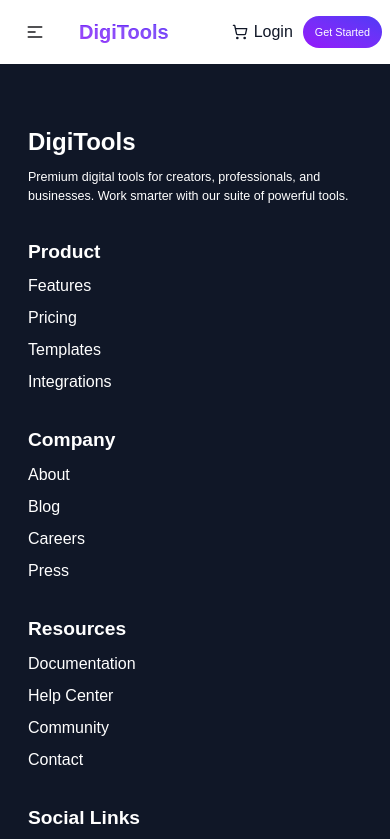
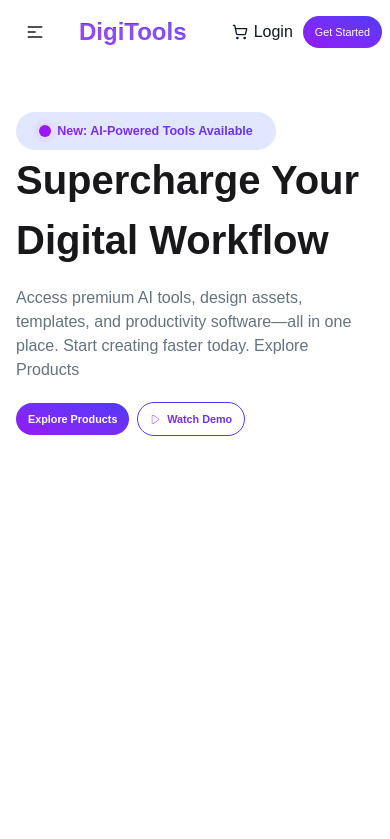
Before and after one commit to ShafayatSadid/B13-A6-code, a React (Vite) app: page / in a window 390 px wide. Shown: the top 839 px of the page. Built offline with nearby package versions, Linux system fonts and the light colour scheme.

Commit message:
Banner design done full responsive

```diff
--- a/src/App.jsx
+++ b/src/App.jsx
@@ -1,6 +1,7 @@
 import './App.css'
 import Footer from './components/footer/Footer'
 import NavBar from './components/header/navBar/NavBar'
+import Banner from './components/main/Banner'
 
 function App() {
 
@@ -11,10 +12,12 @@ function App() {
         <NavBar/>
       </header>
 
-      <main></main>
+      <main>
+        <Banner/>
+      </main>
 
       <footer>
-        <Footer/>
+        {/* <Footer/> */}
       </footer>
     </>
   )
--- a/src/components/header/navBar/NavBar.jsx
+++ b/src/components/header/navBar/NavBar.jsx
@@ -3,7 +3,7 @@ import { LuShoppingCart } from 'react-icons/lu';
 
 const NavBar = () => {
     return (
-        <div className="navbar bg-base-100 md:w-11/12 mx-auto">
+        <div className="navbar bg-base-100 md:w-11/12 mx-auto lg:mt-4">
             <div className="navbar-start">
                 <div className="dropdown">
                     <div tabIndex={0} role="button" className="btn btn-ghost lg:hidden">
@@ -20,7 +20,7 @@ const NavBar = () => {
 
                     </ul>
                 </div>
-                <a className="btn btn-ghost text-xl bg-linear-to-bl from-[#4F39F6] to-[#9514FA] bg-clip-text text-transparent">DigiTools</a>
+                <a className="btn btn-ghost text-[1.5rem] md:text-[2rem] lg:text-[3rem] bg-linear-to-bl from-[#4F39F6] to-[#9514FA] bg-clip-text text-transparent">DigiTools</a>
             </div>
             <div className="navbar-center hidden lg:flex">
                 <ul className="menu menu-horizontal px-1 text-[1rem]/[120%] font-semibold text-[#101727]">
--- /dev/null
+++ b/src/components/main/Banner.jsx
@@ -0,0 +1,55 @@
+import React from 'react';
+import bannerImg from '../../assets/banner.png'
+import { CiPlay1 } from 'react-icons/ci';
+
+const Banner = () => {
+    return (
+        <div className='lg:flex items-center lg:w-10/12 mx-auto justify-between gap-16.5 mt-12 md:mt-16 lg:mt-21'>
+
+            <div className='px-4'>
+                {/*  */}
+                <div className=' bg-[#E1E7FF] rounded-4xl w-65 md:w-73.5 h-9.5 flex items-center justify-center gap-1.5'>
+
+                    <span class="-translate-y-1/2 flex mt-3">
+
+
+                        <span class="w-3 h-3 bg-purple-400 rounded-full animate-ping absolute"></span>
+
+
+                        <span class="w-3 h-3 bg-purple-600 rounded-full"></span>
+
+                    </span>
+
+                    <p className='bg-linear-to-bl from-[#4F39F6] to-[#9514FA] bg-clip-text text-transparent text-[0.785rem] md:text-[1rem] font-semibold'>New: AI-Powered Tools Available</p>
+                </div>
+
+                <h1 className='text-[2.5rem] md:text-[3.5rem] lg:text-[4.5rem] font-extrabold max-w-171'>Supercharge Your Digital Workflow</h1>
+
+                <p className='text-[1rem] text-[#627382] lg:text-[1.125rem] max-w-160 mt-4 mb-5 lg:mb-8'>Access premium AI tools, design assets, templates, and productivity
+                    software—all in one place. Start creating faster today.
+                    Explore Products
+                </p>
+
+                <div className='flex items-center gap-2 md:gap-4'>
+                    <button className='text-[0.675rem] md:text-[1rem] font-semibold py-2 md:py-3 px-3 md:px-4  text-white rounded-full bg-linear-to-bl from-[#4F39F6] to-[#9514FA]'>Explore Products</button>
+
+                    <button
+                        className='flex items-center gap-1.5 md:gap-2.5 text-[0.675rem] md:text-[1rem] font-semibold py-2 md:py-3 px-3 md:px-4 rounded-full bg-linear-to-bl from-[#4F39F6] to-[#9514FA] bg-clip-text text-transparent border border-[#4f39f6]'>
+
+                        <CiPlay1 className='text-[#9514FA]'></CiPlay1>
+
+                        Watch Demo
+                    </button>
+                </div>
+            </div>
+
+            <img className='h-125 max-w-full hidden lg:block' src={bannerImg} alt="It is a digital Image" />
+
+
+        </div>
+
+
+    );
+};
+
+export default Banner;
```
Also changed, not shown: src/components/footer/Footer.jsx (line endings or trailing spaces).
